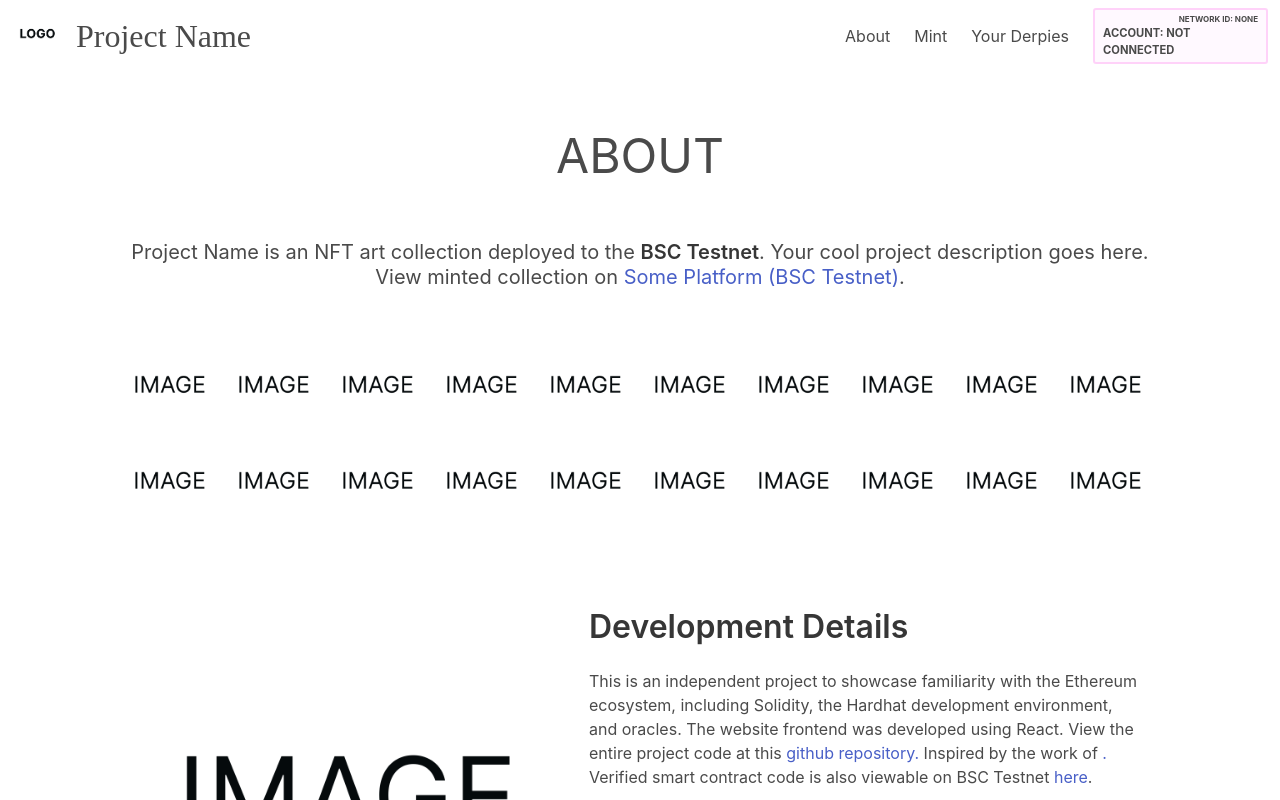
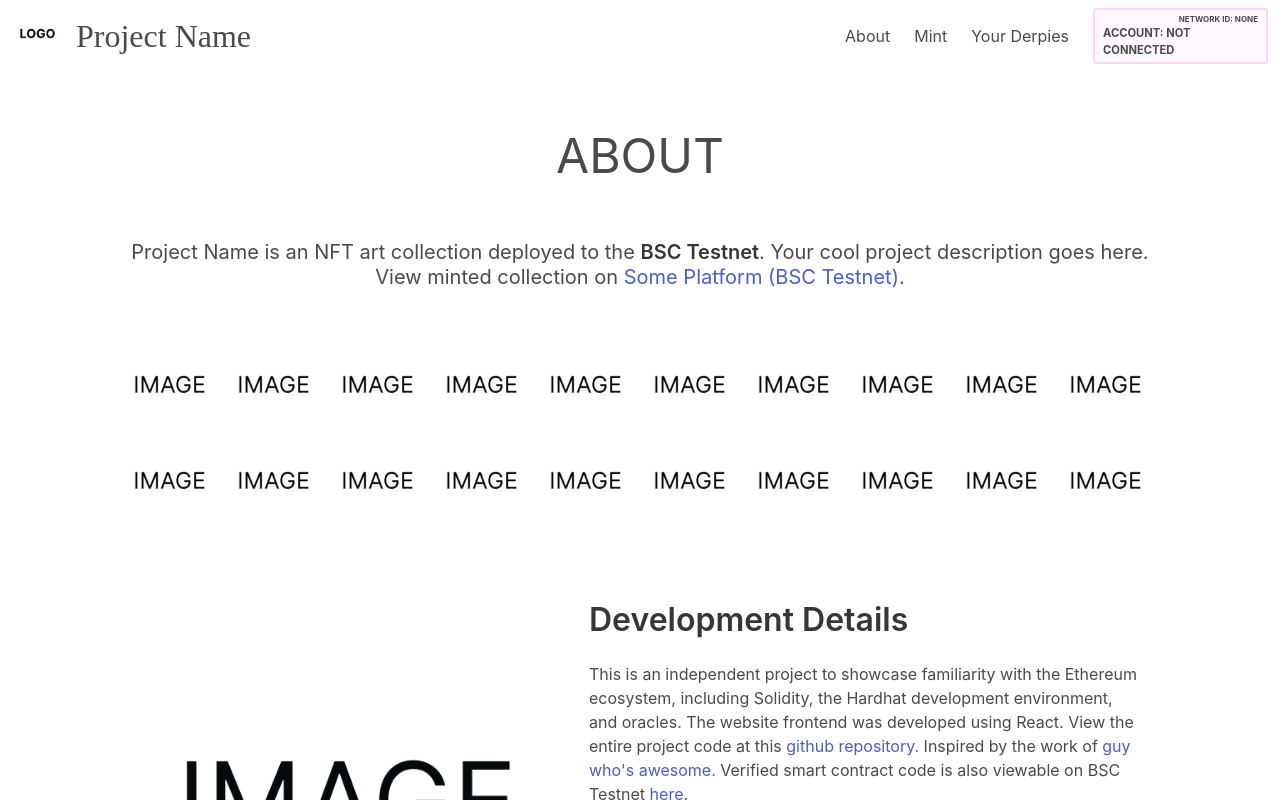
Before and after one commit to x-Code-x/react-nft, a React (Create React App) app in the folder frontend-react/: page / in a window 1280 px wide. Shown: the top 800 px of the page. Built offline with nearby package versions, Linux system fonts and the light colour scheme; a web font is replaced by a local one.

Commit message:
Update About.js

```diff
--- a/frontend-react/src/components/About.js
+++ b/frontend-react/src/components/About.js
@@ -102,8 +102,9 @@ const About = ({ setSelectedTab }) => {
                 {" "}
                 github repository.
               </a>{" "}
-               Inspired by the work of <a href="https://github.com/nmfretz" target="_blank">
-                {" "}.
+               Inspired by the work of
+              <a href="https://github.com/nmfretz" target="_blank">
+                {" "} guy who's awesome.
               </a>{" "}
               Verified smart contract code is also viewable on {NETWORK}{" "}
               <a href="https://rinkeby.etherscan.io/address/0xFae806Ef5fDadCBa0db4716228EC625d1FC64196" target="_blank">
```
